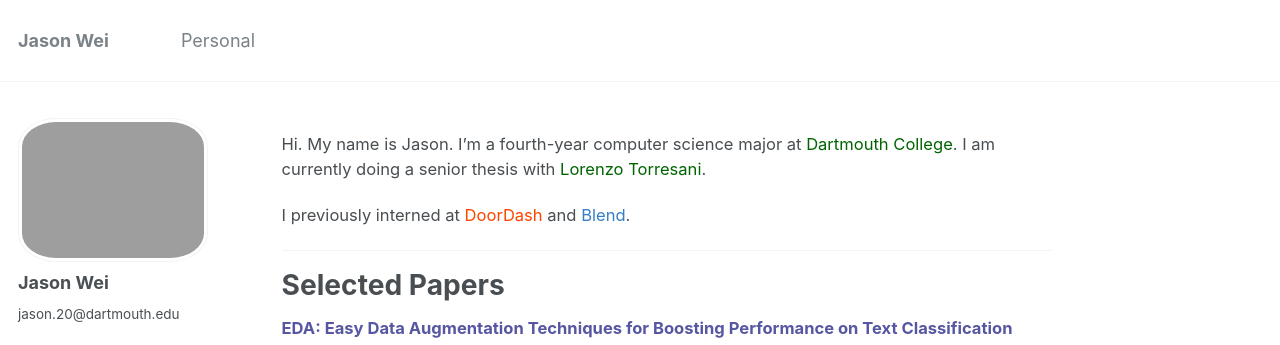
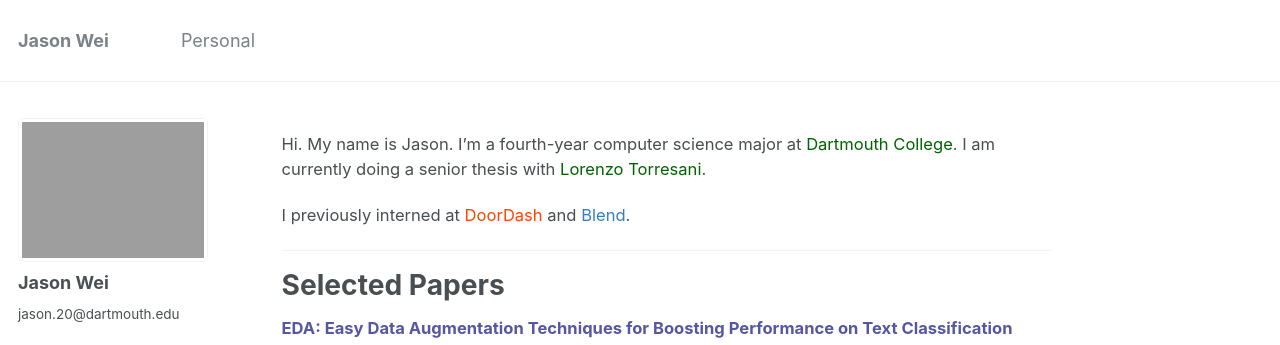
Before and after one commit to jasonwei20/jasonwei20.github.io, a Jekyll site: the page built from _pages/about.md, in a window 1280 px wide. Shown: the top 345 px of the page. Built offline with Jekyll 4.4.1, drawn with Linux system fonts in a browser that asks for light colours; some web fonts are replaced.

```diff
--- a/_sass/_sidebar.scss
+++ b/_sass/_sidebar.scss
@@ -83,7 +83,7 @@
 
   img {
     max-width: 230px;
-    border-radius: 20%;
+    border-radius: 3%;
 
     @include breakpoint($large) {
       padding: 3px;
```
